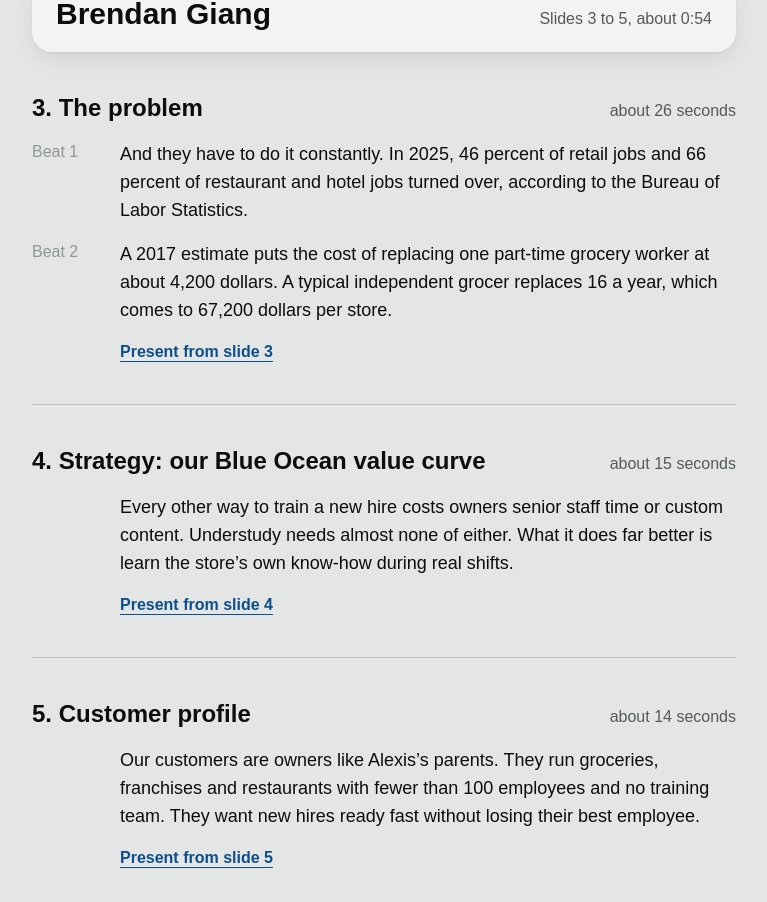
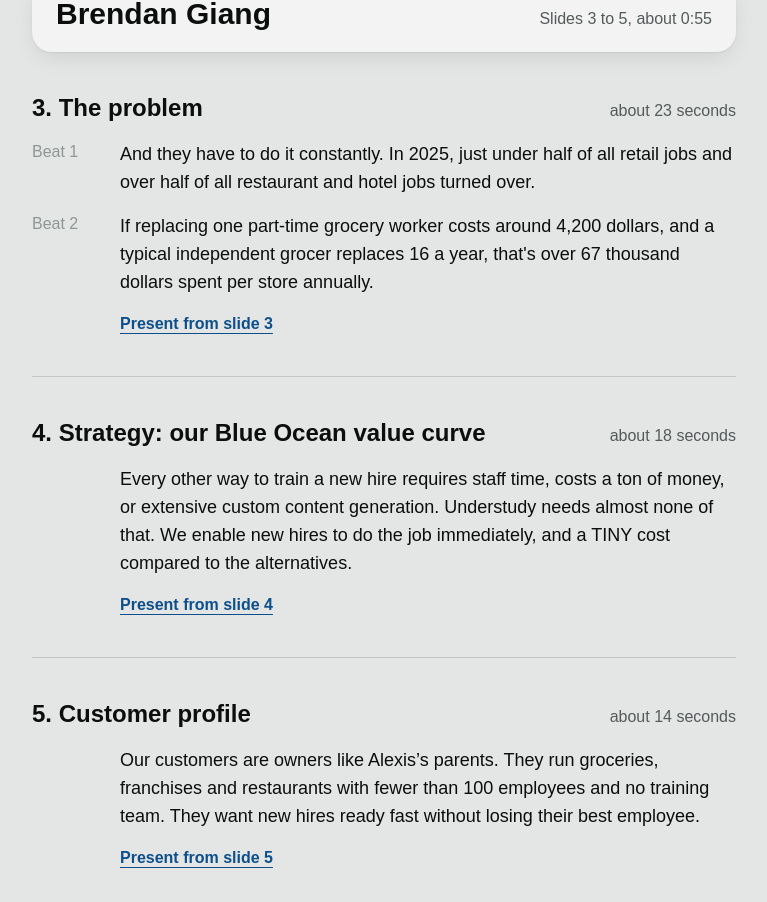
Before and after one commit to Appiest/understudy, a Next.js app: page /pitch/script in a window 1280 px wide. Shown: the part 1754-2656 px from the top of the page, without its empty margins (256-1023 px from the left). Built offline with nearby package versions, Linux system fonts and the light colour scheme; a web font is replaced by a local one.

Commit message:
Update pitchScript.ts

```diff
--- a/src/content/pitchScript.ts
+++ b/src/content/pitchScript.ts
@@ -26,11 +26,11 @@ export const pitchScript = {
     "Talin isn’t the exception. In a national survey, 76 percent of small employers said they train new hires the same way.",
   ],
   challenge: [
-    "And they have to do it constantly. In 2025, 46 percent of retail jobs and 66 percent of restaurant and hotel jobs turned over, according to the Bureau of Labor Statistics.",
-    "A 2017 estimate puts the cost of replacing one part-time grocery worker at about 4,200 dollars. A typical independent grocer replaces 16 a year, which comes to 67,200 dollars per store.",
+    "And they have to do it constantly. In 2025, just under half of all retail jobs and over half of all restaurant and hotel jobs turned over.",
+    "If replacing one part-time grocery worker costs around 4,200 dollars, and a typical independent grocer replaces 16 a year, that's over 67 thousand dollars spent per store annually.",
   ],
   canvas: [
-    "Every other way to train a new hire costs owners senior staff time or custom content. Understudy needs almost none of either. What it does far better is learn the store’s own know-how during real shifts.",
+    "Every other way to train a new hire requires staff time, costs a ton of money, or extensive custom content generation. Understudy needs almost none of that. We enable new hires to do the job immediately, and a TINY cost compared to the alternatives.",
   ],
   customerProfile: [
     "Our customers are owners like Alexis’s parents. They run groceries, franchises and restaurants with fewer than 100 employees and no training team. They want new hires ready fast without losing their best employee.",
```
